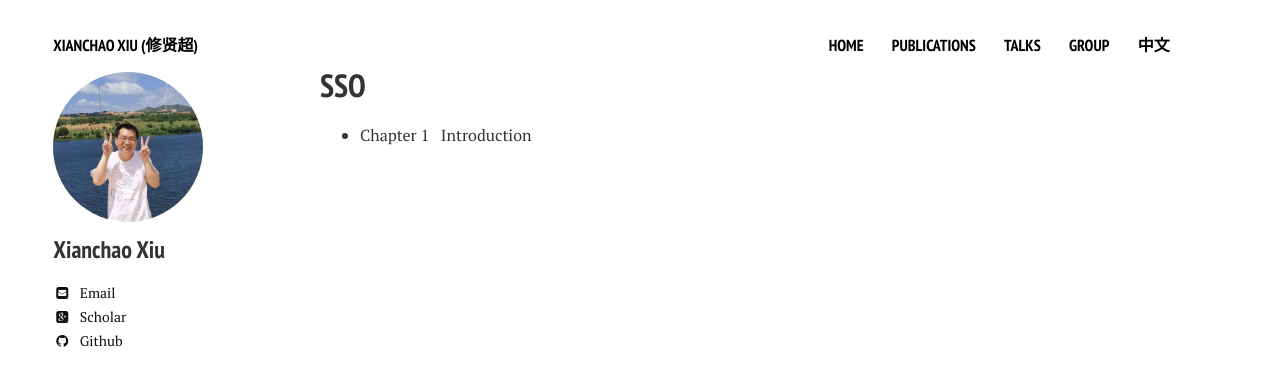
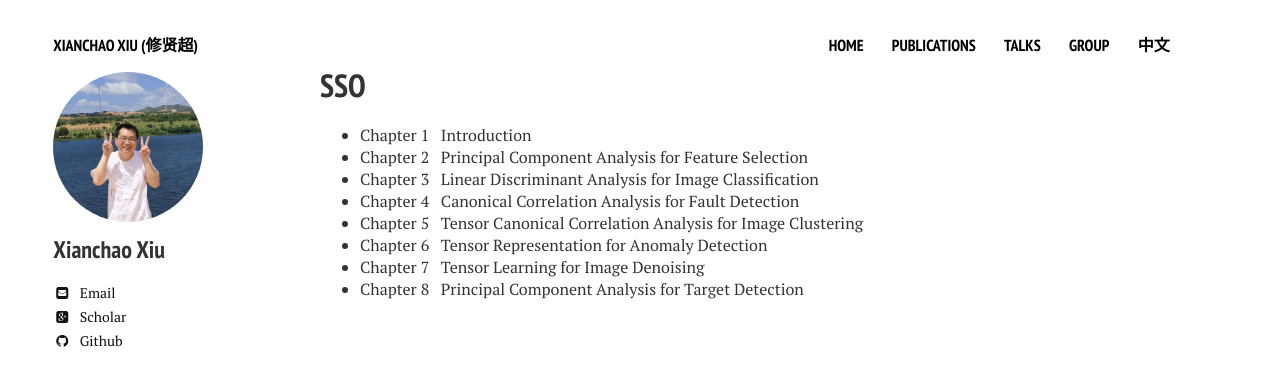
Before and after one commit to xianchaoxiu/xianchaoxiu.github.io, a Jekyll site: the page built from chinese/book/SSO/index.md, in a window 1280 px wide. Shown: the top 386 px of the page. Built offline with Jekyll 4.4.1, drawn with Linux system fonts in a browser that asks for light colours; nearby versions of some CDN libraries.

Commit message:
Update index.md

```diff
--- a/chinese/book/SSO/index.md
+++ b/chinese/book/SSO/index.md
@@ -6,3 +6,10 @@ share: false
 ---
 
 * Chapter 1 &nbsp;  Introduction<br>
+* Chapter 2 &nbsp;  Principal Component Analysis for Feature Selection<br>
+* Chapter 3 &nbsp;  Linear Discriminant Analysis for Image Classification<br>
+* Chapter 4 &nbsp;  Canonical Correlation Analysis for Fault Detection<br>
+* Chapter 5 &nbsp;  Tensor Canonical Correlation Analysis for Image Clustering<br>
+* Chapter 6 &nbsp;  Tensor Representation for Anomaly Detection<br>
+* Chapter 7 &nbsp;  Tensor Learning for Image Denoising<br>
+* Chapter 8 &nbsp;  Principal Component Analysis for Target Detection<br>
```
